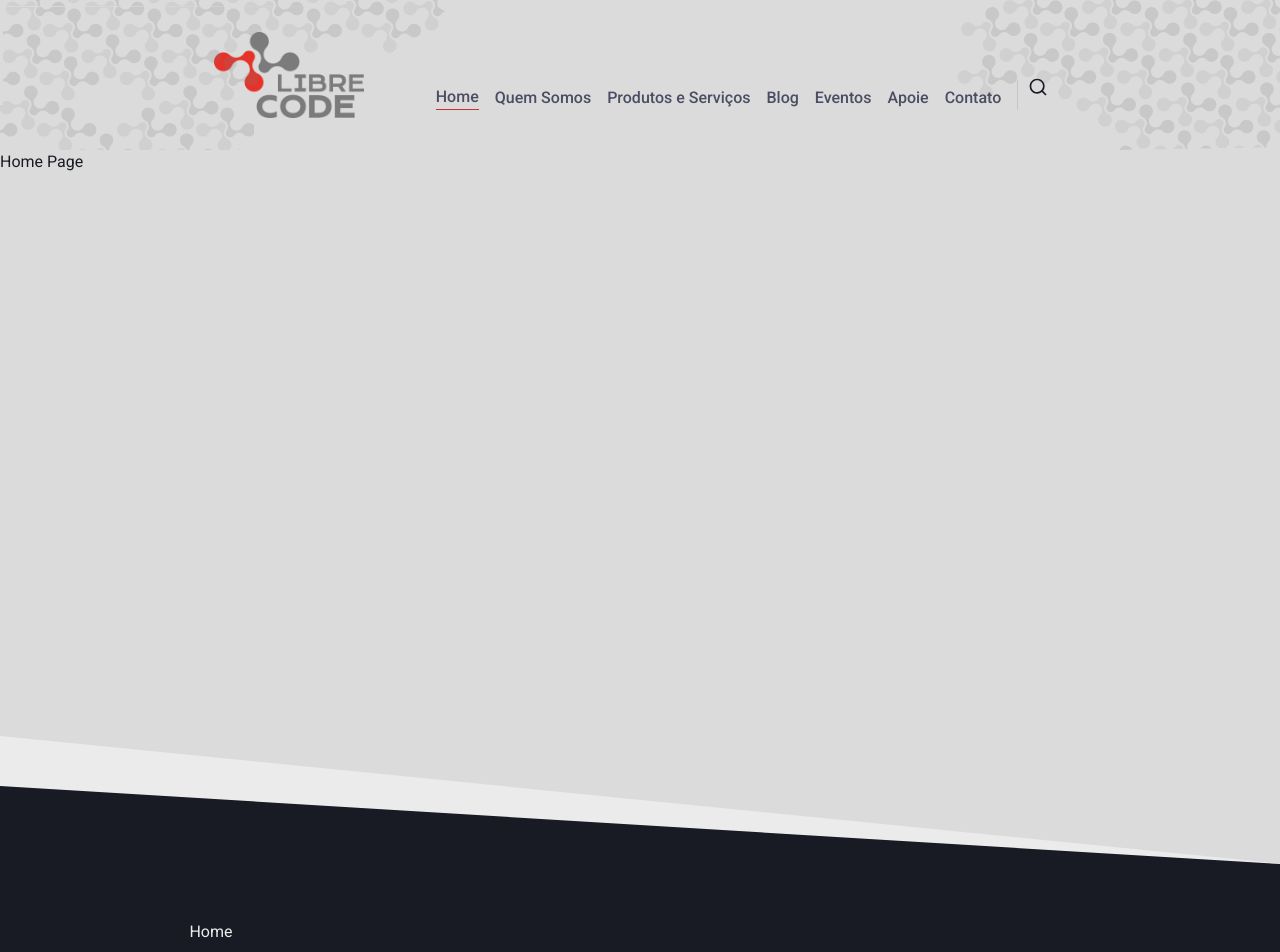
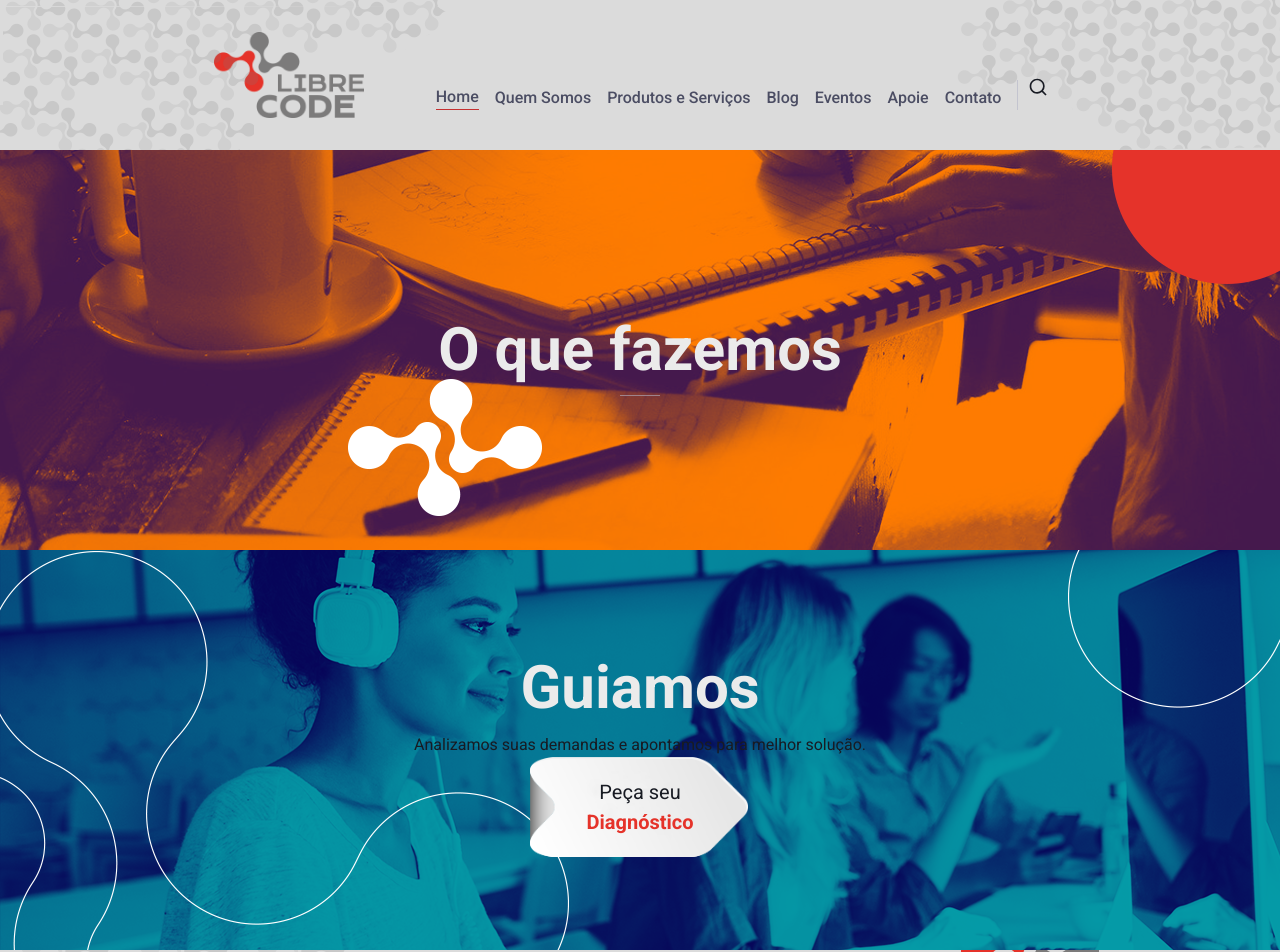
Before and after one commit to LibreCodeCoop/site, a Next.js app: page / in a window 1280 px wide. Shown: the top 952 px of the page. Built offline with nearby package versions, Linux system fonts and the light colour scheme.

Commit message:
render content in the page.

```diff
--- a/src/pages/index.tsx
+++ b/src/pages/index.tsx
@@ -1,8 +1,110 @@
-import { Flex, Text } from "@chakra-ui/react";
-export default function Home() {
+import { Flex, Divider, Text } from "@chakra-ui/react";
+import HomeContent from "@/content/home.json";
+import { ButtonTypes } from "@/components/ButtonLink/types";
+import { ButtonLink } from "@/components/ButtonLink";
+
+interface TitleProps {
+  name: string;
+  font_color: string;
+}
+interface AnchorProps {
+  name: string;
+  type: "left" | "right" | "hexagonal";
+  url: string;
+}
+
+interface ContentSections {
+  title: TitleProps;
+  image: string;
+  description: string;
+  anchor: AnchorProps;
+}
+
+interface ContentProps {
+  title: TitleProps;
+  image: string;
+  sections: ContentSections[];
+}
+
+interface HomeProps {
+  data: ContentProps;
+}
+
+export default function Home({ data }: HomeProps) {
+  function ReturnTypeButton(type) {
+    switch (type) {
+      case "left":
+        return ButtonTypes.left;
+      case "right":
+        return ButtonTypes.right;
+      case "hexagonal":
+        return ButtonTypes.hexagonal;
+    }
+  }
+  function splitValuePhrase(value) {
+    const valueSplited = value.split(" ");
+    const lastValue = valueSplited[valueSplited.length - 1];
+    valueSplited.pop();
+    const returnValue = valueSplited.join(" ");
+    return `${returnValue} ${String(lastValue).fontcolor("red")}`;
+  }
+
   return (
-    <Flex>
-      <Text>Home Page</Text>
+    <Flex direction="column">
+      <Flex
+        bgImage={data.image}
+        bgSize="auto auto"
+        h="400px"
+        bgRepeat="no-repeat"
+        bgPos="left center"
+        zIndex="-1"
+        justify="center"
+        align="center"
+        direction="column"
+      >
+        <Text fontSize="6xl" color={data.title.font_color} fontWeight="bold">
+          {data.title.name}
+        </Text>
+        <Divider w="40px" />
+      </Flex>
+      {data.sections.map((section, index) => (
+        <Flex
+          as="section"
+          w="100%"
+          key={`${section.title.name}-${index}`}
+          bgImage={section.image}
+          bgSize="auto auto"
+          h="400px"
+          bgRepeat="no-repeat"
+          bgPos="left center"
+          zIndex="-1"
+          justify="center"
+          align="center"
+          direction="column"
+        >
+          <Text
+            fontSize="6xl"
+            color={section.title.font_color}
+            fontWeight="bold"
+          >
+            {section.title.name}
+          </Text>
+          <Text>{section.description}</Text>
+          <ButtonLink
+            type={ReturnTypeButton(section.anchor.type)}
+            url={section.anchor.url}
+            text={section.anchor.name}
+          />
+        </Flex>
+      ))}
     </Flex>
   );
 }
+
+export async function getStaticProps() {
+  return {
+    props: {
+      data: HomeContent,
+    },
+  };
+}
```
